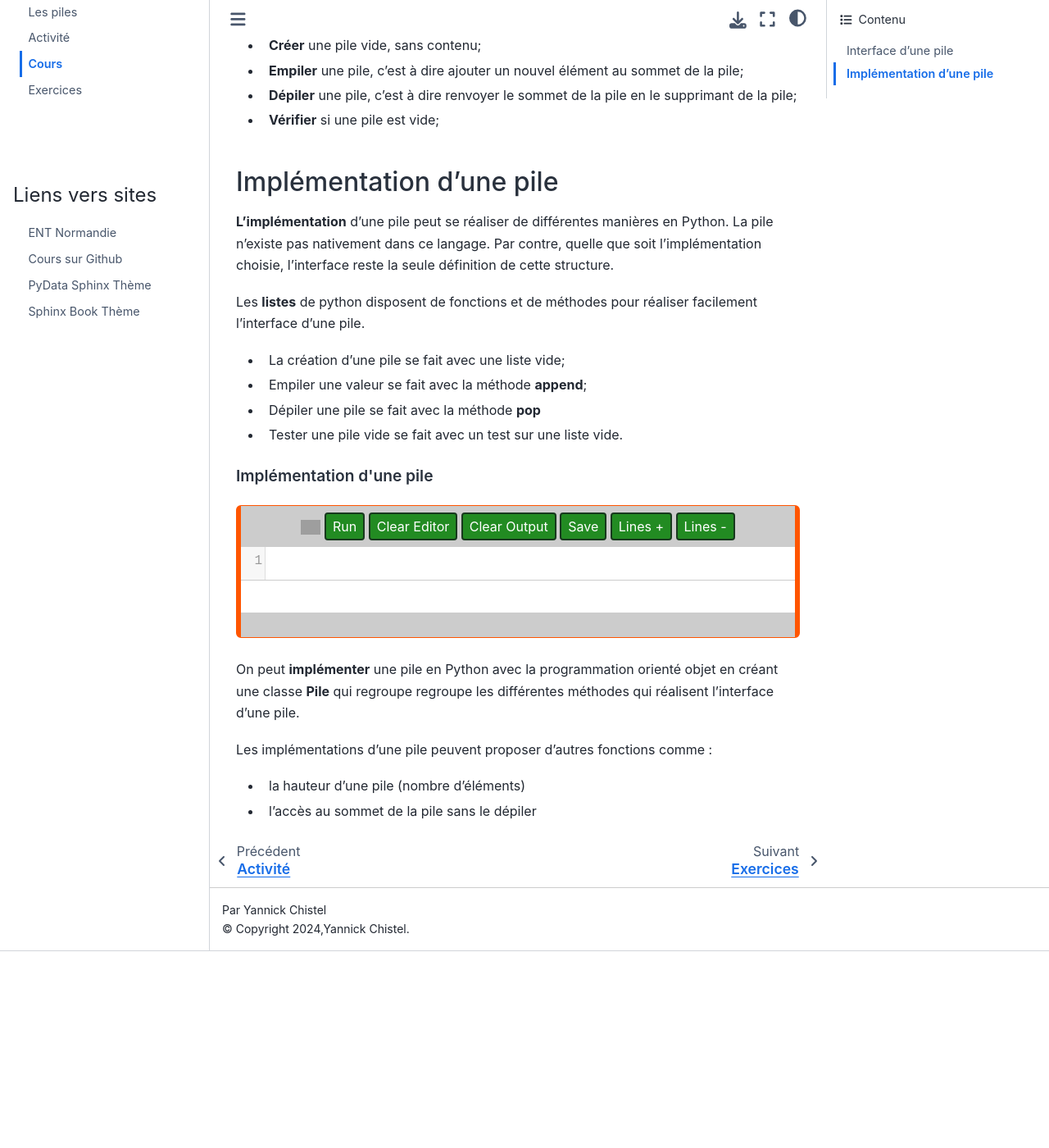
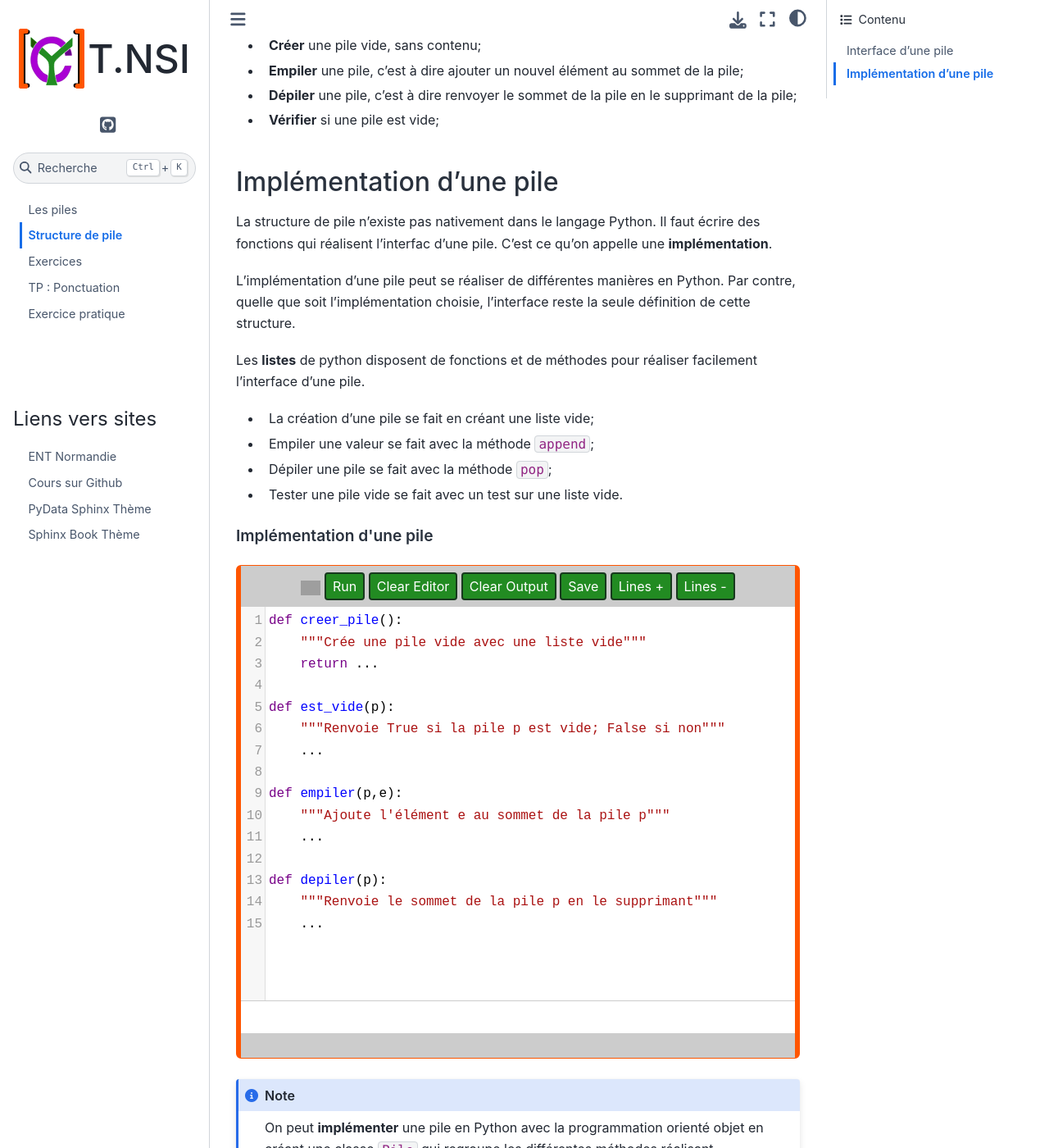
Before and after one commit to ychistel/tnsi_pile, a Sphinx documentation site: the page built from source/content/pile.rst, in a window 1280 px wide and 1400 px high, scrolled down 1076 px. Shown: the whole window at 82% size. Built offline with Sphinx 7.4.7 and the Sphinx Book theme 1.1.4, drawn with Linux system fonts in a browser that asks for light colours; before the commit the page ends 2236 px from its top, so only the background shows below that; some of the changed text lies outside the part shown; grey boxes are pictures that could not be loaded.

```diff
--- a/source/content/ep_pr_1.rst
+++ b/source/content/ep_pr_1.rst
@@ -24,4 +24,5 @@ Pour cet exercice, on dispose d’une classe ``Pile`` qui implémente les métho
 
 Compléter le script de la fonction eval_expression qui reçoit en paramètre une liste python représentant la notation postfixe d'une expression arithmétique et qui renvoie sa valeur associée.
 
-.. literalinclude:: ../python/ep_pr_1.py
+.. pyscript::
+    :file: ../python/ep_pr_1.py
--- a/source/content/pile.rst
+++ b/source/content/pile.rst
@@ -1,9 +1,9 @@
-Cours
-==========
+Structure de pile
+====================
 
 Une **pile** est une **structure de données linéaire**.
 
--  on accède uniquement au dernier élément ajouté; c'est le **sommet de la pile**;
+-  on accède uniquement au dernier élément ajouté; c'est le **sommet de la pile**.
 -  tout nouvel élément est ajouté au sommet de la pile.
 
 Cette structure de donnée est dite **LIFO** pour **Last In First Out** (dernier arrivé, premier sorti).
@@ -11,19 +11,19 @@ Cette structure de donnée est dite **LIFO** pour **Last In First Out** (dernier
 On représente souvent une pile de façon verticale comme une pile d'assiettes.
 
 .. image:: ../img/pile.svg
-   :align: center
+    :align: center
 
 Pour accéder à un élément situé dans la pile, il est nécessaire de dépiler jusqu'à ce que l'élément voulu soit le sommet de la pile.
 
-Tous les éléments dépilés sont perdus sauf si on les sauvegarde dans une structure de donnée adaptée (liste ou autre pile).
+Tous les éléments dépilés sont perdus sauf si on les sauvegarde dans une structure de donnée adaptée comme un tableau ou une autre pile.
 
 .. note::
 
-   La **pile** est utile dans différents types de problèmes:
+    La **pile** est utile dans différents types de problèmes:
 
-   -  algorithme d'un navigateur pour mémoriser les pages web visitées afin de revenir en arrière;
-   -  mémoriser les dernières actions pour les annuler ou les répéter (ctrl z, ctrl y);
-   -  algorithme pour parcourir certaines structures de données.
+    -  algorithme d'un navigateur pour mémoriser les pages web visitées afin de revenir en arrière;
+    -  mémoriser les dernières actions pour les annuler ou les répéter (ctrl z, ctrl y);
+    -  algorithme pour parcourir certaines structures de données.
 
 Interface d'une pile
 --------------------
@@ -38,22 +38,41 @@ L'interface d'une pile se compose principalement des **primitives** suivantes :
 Implémentation d'une pile
 -------------------------
 
-**L'implémentation** d'une pile peut se réaliser de différentes manières en Python. La pile n'existe pas nativement dans ce langage. Par contre, quelle que soit l'implémentation choisie,
-l'interface reste la seule définition de cette structure.
+La structure de pile n'existe pas nativement dans le langage Python. Il faut écrire des fonctions qui réalisent l'interfac d'une pile. C'est ce qu'on appelle une **implémentation**.
+
+L'implémentation d'une pile peut se réaliser de différentes manières en Python. Par contre, quelle que soit l'implémentation choisie, l'interface reste la seule définition de cette structure.
 
 Les **listes** de python disposent de fonctions et de méthodes pour réaliser facilement l'interface d'une pile.
 
-- La création d'une pile se fait avec une liste vide;
-- Empiler une valeur se fait avec la méthode **append**;
-- Dépiler une pile se fait avec la méthode **pop**
-- Tester une pile vide se fait avec un test sur une liste vide.
+-   La création d'une pile se fait en créant une liste vide;
+-   Empiler une valeur se fait avec la méthode ``append``;
+-   Dépiler une pile se fait avec la méthode ``pop``;
+-   Tester une pile vide se fait avec un test sur une liste vide.
 
 .. pyscript::
-   :title: Implémentation d'une pile
+    :title: Implémentation d'une pile
 
-On peut **implémenter** une pile en Python avec la programmation orienté objet en créant une classe **Pile** qui regroupe regroupe les différentes méthodes qui réalisent l'interface d'une pile.
+    def creer_pile():
+        """Crée une pile vide avec une liste vide"""
+        return ...
+
+    def est_vide(p):
+        """Renvoie True si la pile p est vide; False si non"""
+        ...
+
+    def empiler(p,e):
+        """Ajoute l'élément e au sommet de la pile p"""
+        ...
+
+    def depiler(p):
+        """Renvoie le sommet de la pile p en le supprimant"""
+        ...
+
+.. note::
+
+    On peut **implémenter** une pile en Python avec la programmation orienté objet en créant une classe ``Pile`` qui regroupe les différentes méthodes réalisant l'interface d'une pile.
 
 Les implémentations d'une pile peuvent proposer d'autres fonctions comme :
 
--  la hauteur d'une pile (nombre d'éléments)
--  l'accès au sommet de la pile sans le dépiler
+-   la hauteur d'une pile (nombre d'éléments)
+-   l'accès au sommet de la pile sans le dépiler
--- a/source/python/ep_pr_1.py
+++ b/source/python/ep_pr_1.py
@@ -25,7 +25,6 @@ class Pile:
         if not self.est_vide():
             return self.contenu.pop()
 
-
 def eval_expression(tab):
     p = Pile()
     for ... in tab:
```
Also changed, not shown: source/content/exercice.rst (+38 -41 lines), source/content/ponctuation.rst (+16 -27 lines), source/index.rst (+20 -7 lines).
